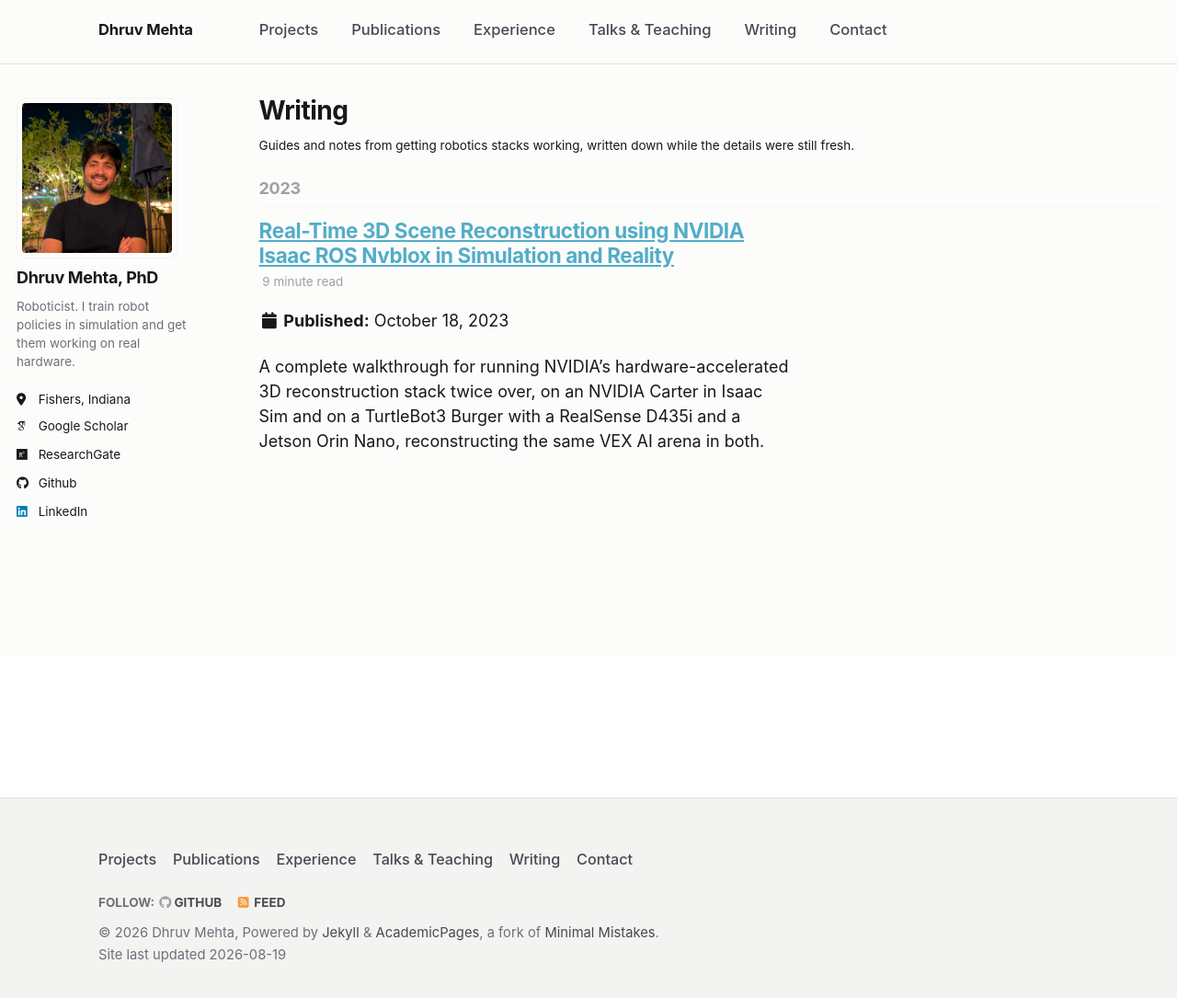
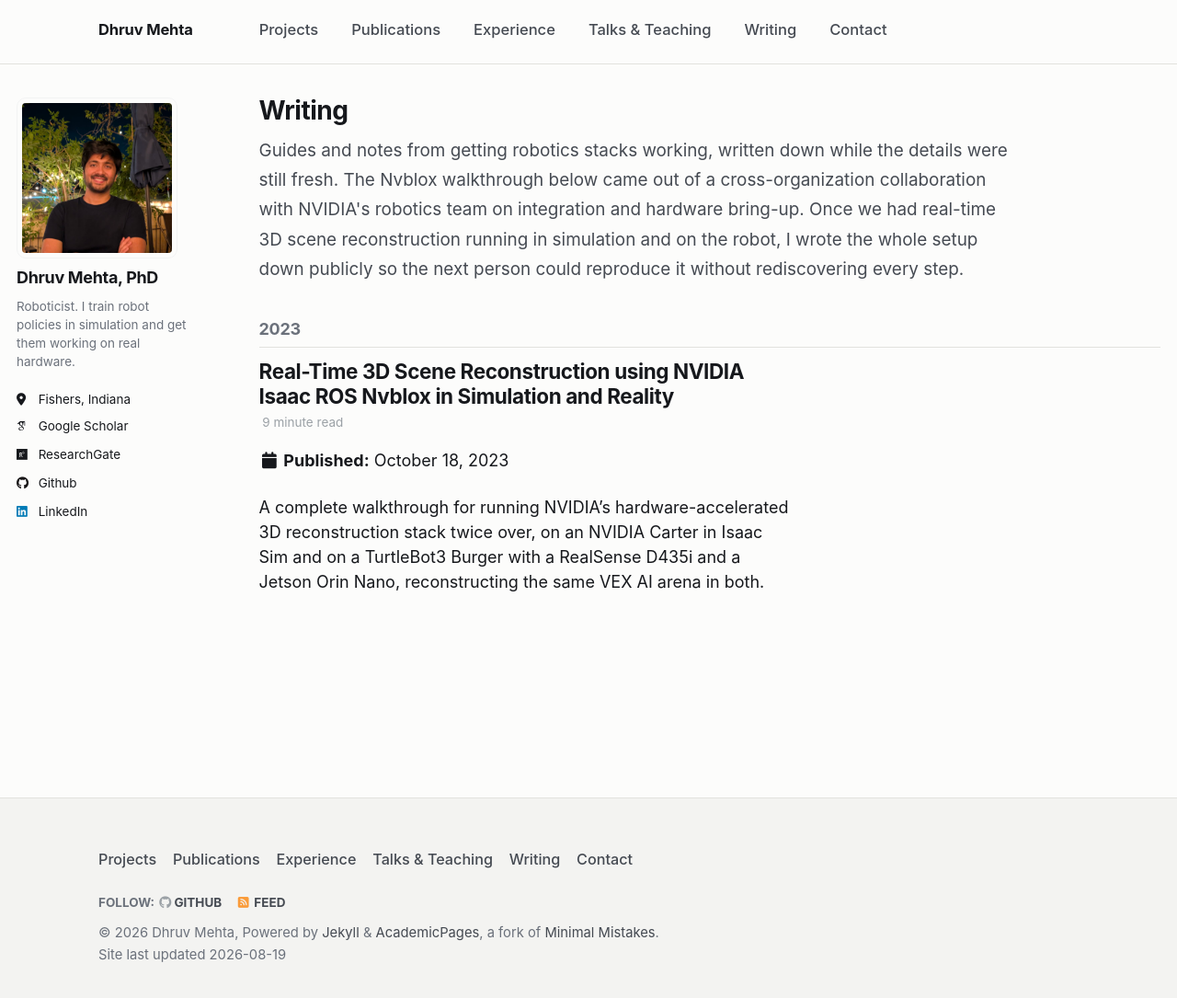
Before and after one commit to dhruvkm2402/dhruvkm2402.github.io, a Jekyll site: the page built from _pages/year-archive.html, in a window 1280 px wide and 1086 px high. Shown: the whole window at 92% size. Built offline with Jekyll 4.4.1, drawn with Linux system fonts in a browser that asks for light colours; some web fonts are replaced.

Commit message:
Move the NVIDIA collaboration into the Writing section
It sat under Leadership on the Talks page and just pointed at the Nvblox
project, which the blog post already covers, so it was an extra click to
reach the same thing. The context now sits in the Writing intro where the
walkthrough itself lives.

Also styles blog post titles with the site accent instead of the theme's
default link blue.

```diff
--- a/_pages/year-archive.html
+++ b/_pages/year-archive.html
@@ -10,7 +10,13 @@ redirect_from:
 
 {% include base_path %}
 
-<p class="archive__item-excerpt">Guides and notes from getting robotics stacks working, written down while the details were still fresh.</p>
+<div class="prose" style="max-width:44em;margin-bottom:2em">
+  <p>Guides and notes from getting robotics stacks working, written down while the details were
+  still fresh. The Nvblox walkthrough below came out of a cross-organization collaboration with
+  NVIDIA's robotics team on integration and hardware bring-up. Once we had real-time 3D scene
+  reconstruction running in simulation and on the robot, I wrote the whole setup down publicly so
+  the next person could reproduce it without rediscovering every step.</p>
+</div>
 
 {% capture written_year %}'None'{% endcapture %}
 {% for post in site.posts %}
--- a/_sass/_custom.scss
+++ b/_sass/_custom.scss
@@ -966,6 +966,17 @@ h1, h2, h3, h4 {
   a:hover { color: var(--accent-hover); }
 }
 
+/* Blog index: the theme colors post titles with its own link blue */
+.archive__item-title {
+  a { color: var(--ink); text-decoration: none; }
+  a:hover { color: var(--accent); }
+}
+
+.archive__subtitle {
+  color: var(--ink-muted);
+  border-bottom-color: var(--border);
+}
+
 .canonical-note {
   padding: 0.8em 1em;
   background: var(--accent-wash);
```
Also changed, not shown: _pages/talks-teaching.md (+0 -12 lines).
